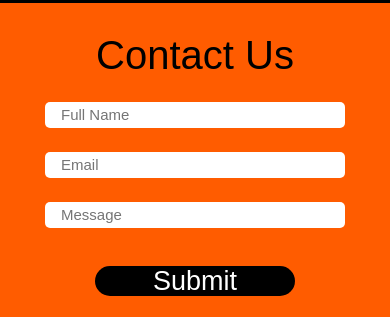
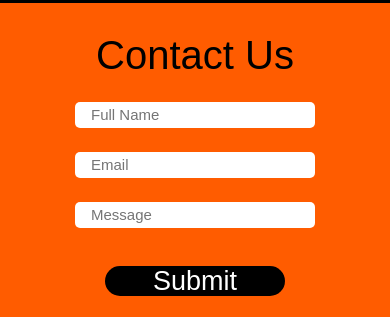
Before and after one commit to Het-soni556/Portfolio, a plain HTML site: page index.html in a window 390 px wide. Shown: the part 1953-2270 px from the top of the page. Drawn offline with nearby package versions, Linux system fonts and the light colour scheme; a script that the page names is missing; a web font is replaced by a local one.

Commit message:
style.css

```diff
--- a/style.css
+++ b/style.css
@@ -642,7 +642,7 @@ height: 26px;
 border-radius: 5px;
 border: 1px solid var (--color-border-1);
 outline: none;
-width: 300px;
+width: 240px;
 padding: 0 8px 0 16px;
 background-color: var (-color-background-input-field);
 font-size: 15px;
@@ -662,7 +662,7 @@ width: 200px;
     height: 40px;
 }
 .btn {
-    width: 200px;
+    width: 180px;
     height: 30px;
     border-radius: 20px;
     font-size:  27px;
```
